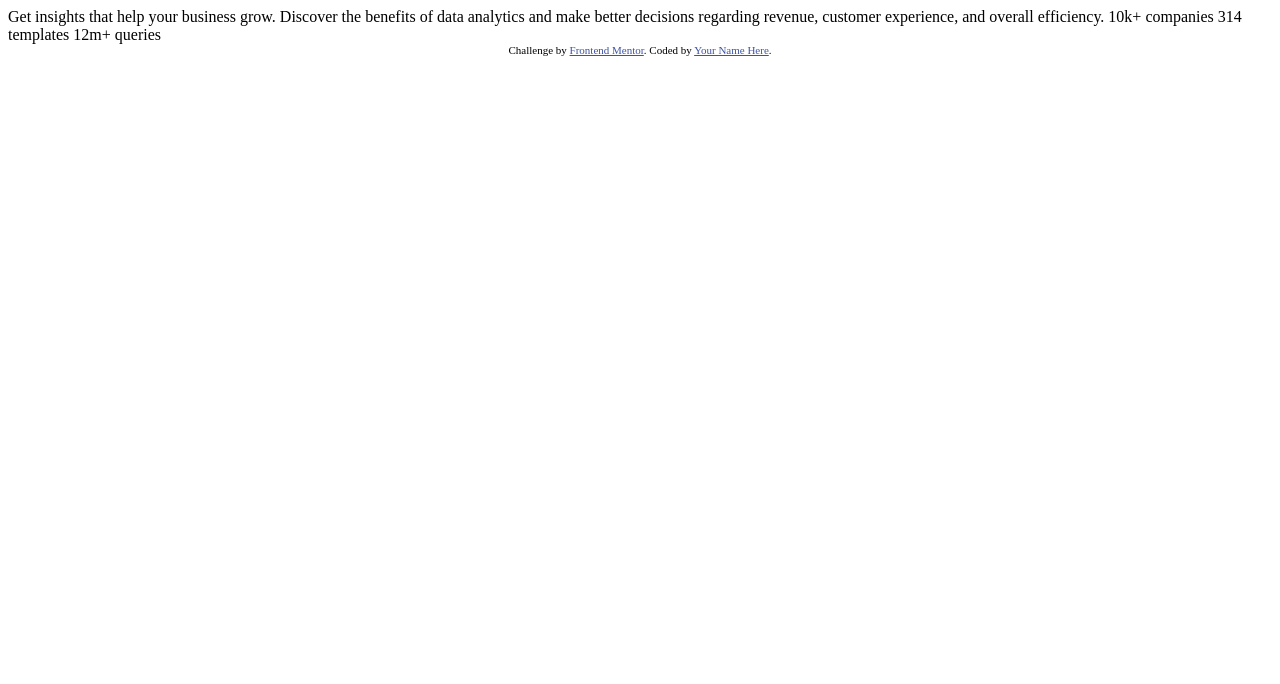
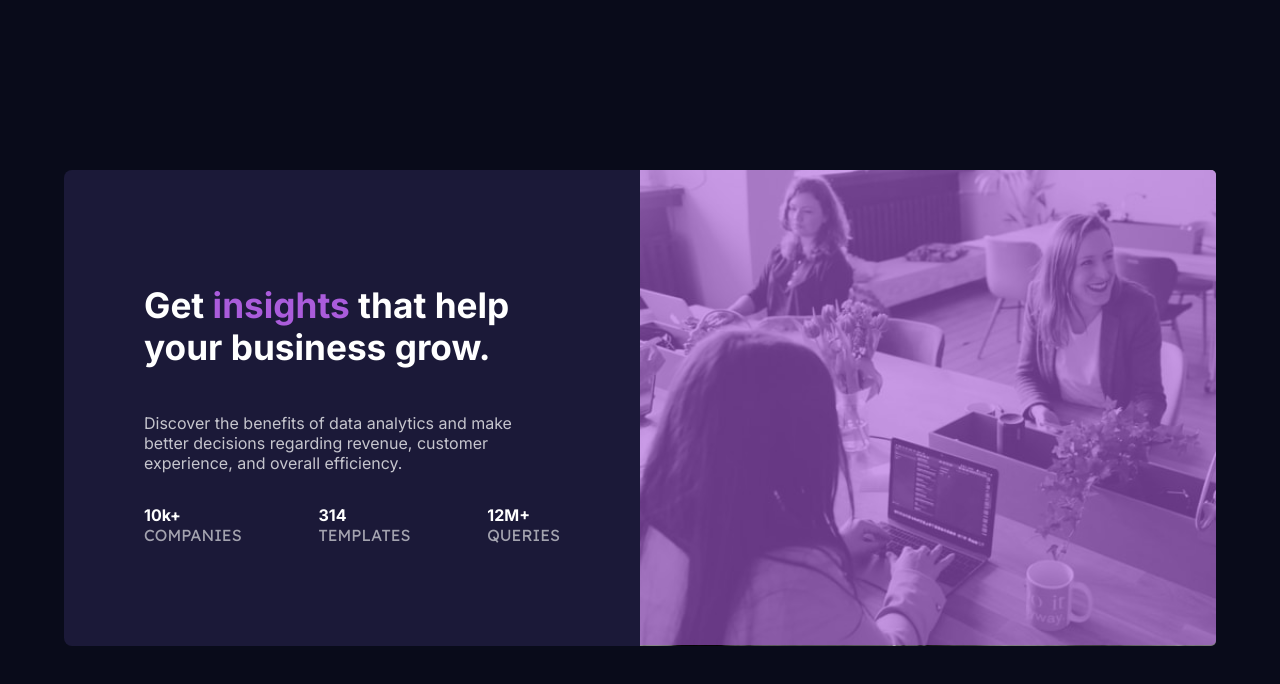
Before and after one commit to C4r4cole/stats-preview-card-component, a plain HTML site: page index.html in a window 1280 px wide. Drawn offline with Linux system fonts and the light colour scheme.

Commit message:
Project completed

```diff
--- a/index.html
+++ b/index.html
@@ -1,33 +1,50 @@
 <!DOCTYPE html>
 <html lang="en">
+
 <head>
   <meta charset="UTF-8">
-  <meta name="viewport" content="width=device-width, initial-scale=1.0"> <!-- displays site properly based on user's device -->
+  <meta name="viewport" content="width=device-width, initial-scale=1.0">
+  <!-- displays site properly based on user's device -->
 
   <link rel="icon" type="image/png" sizes="32x32" href="./images/favicon-32x32.png">
 
+  <link rel="preconnect" href="https://fonts.googleapis.com">
+  <link rel="preconnect" href="https://fonts.gstatic.com" crossorigin>
+  <link href="https://fonts.googleapis.com/css2?family=Inter:wght@400;700&display=swap" rel="stylesheet">
+
+  <link rel="preconnect" href="https://fonts.googleapis.com">
+  <link rel="preconnect" href="https://fonts.gstatic.com" crossorigin>
+  <link href="https://fonts.googleapis.com/css2?family=Lexend+Deca&display=swap" rel="stylesheet">
+
+  <link rel="stylesheet" href="./style.css">
+
   <title>Frontend Mentor | Stats preview card component</title>
 
-  <!-- Feel free to remove these styles or customise in your own stylesheet 👍 -->
-  <style>
-    .attribution { font-size: 11px; text-align: center; }
-    .attribution a { color: hsl(228, 45%, 44%); }
-  </style>
 </head>
+
 <body>
 
-  Get insights that help your business grow.
+  <main>
+    <section class="text">
+      <h1>Get <span class="insights">insights</span> that help your business grow.</h1>
 
-  Discover the benefits of data analytics and make better decisions regarding revenue, customer
-  experience, and overall efficiency.
+      <p>Discover the benefits of data analytics and make better decisions regarding revenue, customer
+        experience, and overall efficiency.</p>
 
-  10k+ companies
-  314 templates
-  12m+ queries
+      <div class="stats">
+        <p><strong class="strong">10k+</strong><br><span class="uppercase"> companies</span></p>
+        <p><strong class="strong">314</strong><br><span class="uppercase"> templates</span></p>
+        <p><strong class="strong">12M+</strong><br><span class="uppercase"> queries</span></p>
+      </div>
+    </section>
 
-  <div class="attribution">
-    Challenge by <a href="https://www.frontendmentor.io?ref=challenge" target="_blank">Frontend Mentor</a>.
-    Coded by <a href="#">Your Name Here</a>.
-  </div>
+    <section class="image">
+      <div class="purple"></div>
+      <img src="./images/image-header-desktop.jpg" alt="image workspace">
+    </section>
+
+  </main>
+
 </body>
+
 </html>
--- /dev/null
+++ b/style.css
@@ -0,0 +1,149 @@
+*{
+    font-family: 'Inter', sans-serif;
+    color: white;
+}
+
+body{
+    background: hsl(233, 47%, 7%);
+    height: 100vh;
+    display: flex;
+    justify-content: center;
+    align-items: center;
+}
+
+main{
+    display: flex;
+    width: 1152px;
+    height: 475.72px;
+    background: hsl(244, 38%, 16%);
+    border-radius: 8px;
+}
+
+h1{
+
+    width: 100%;
+    font-size: 2.2em;
+}
+
+.uppercase{
+    text-transform: uppercase;
+    font-family: 'Lexend Deca', sans-serif;
+    color: hsla(0, 0%, 100%, 0.6);
+    font-size: 1em;
+}
+
+.image{
+    width: 50%;
+}
+
+.image img{
+    height: 475.72px;
+    border-radius: 0 5px 5px 0;
+    position: relative;
+}
+
+.text{
+    padding: 0 80px 0 80px;
+    width: 576;
+    height: 475px;
+    display: flex;
+    flex-direction: column;
+    justify-content: center;
+    align-items: center;
+}
+
+p{
+    font-size: 1em;
+    color: hsla(0, 0%, 100%, 0.75);
+}
+
+.stats{
+    width: 100%;
+    display: flex;
+    justify-content: space-between;
+}
+
+.insights{
+    color: hsl(277, 64%, 61%);
+}
+
+.purple{
+    background: hsl(277, 64%, 61%);
+    position: absolute;
+    z-index: 1;
+    width: 576px;
+    height: 475px;
+    opacity: 60%;
+    border-radius: 0 5px 5px 0;
+}
+
+@media (max-width: 375px){
+
+    main{
+        display: flex;
+        flex-direction: column-reverse;
+        width: 300px;
+        height: 700px;
+        background: hsl(244, 38%, 16%);
+        border-radius: 8px;
+    }
+
+    .image{
+        width: 300px;
+    }
+
+    .image img{
+        width: 300px;
+        height: 220px;
+        border-radius: 5px 5px 0 0;
+        position: relative;
+    }
+
+    .purple{
+        background: hsl(277, 64%, 61%);
+        position: absolute;
+        z-index: 1;
+        width: 300px;
+        height: 220px;
+        opacity: 60%;
+        border-radius: 5px 5px 0 0;
+    }
+
+    .text{
+        padding: 0 20px 0 20px;
+        text-align: center;
+    }
+
+    h1{
+        width: 100%;
+        font-size: 1.7em;
+    }
+
+    .stats{
+        display: flex;
+        flex-direction: column;
+    }
+
+    p{
+        font-size: 0.8em;
+        line-height: 1.5em;
+        color: hsla(0, 0%, 100%, 0.75);
+        padding: 0 30px 0 30px;
+    }
+
+    body{
+        background: hsl(233, 47%, 7%);
+        height: 100%;
+        display: flex;
+        justify-content: center;
+        align-items: center;
+    }
+
+    .strong{
+        font-size: 2em;
+    }
+
+    .uppercase{
+        font-size: 0.8em;
+    }
+}
```
